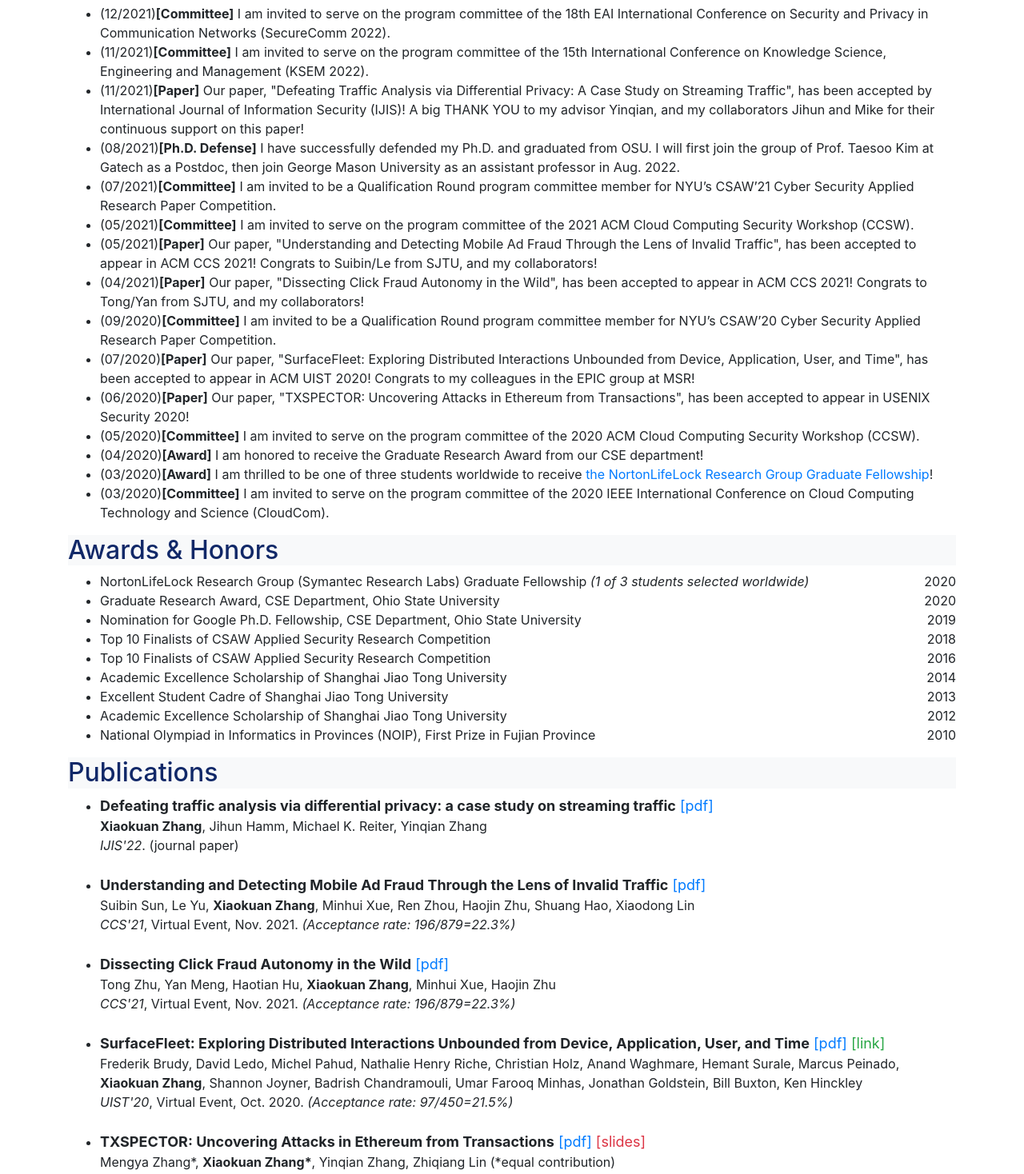
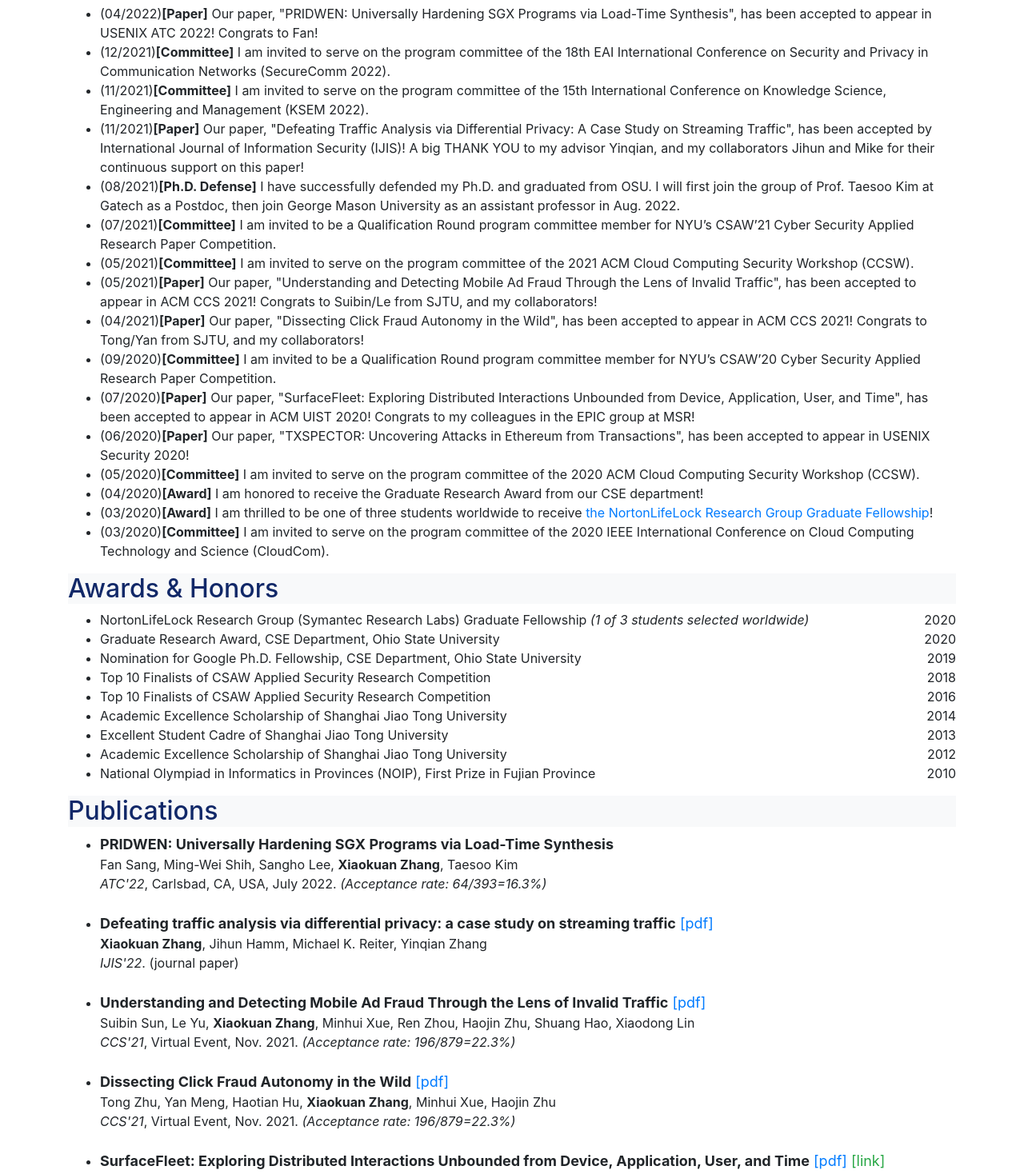
Before and after one commit to mainarke/mainarke.github.io, a plain HTML site: page index.html in a window 1280 px wide. Shown: the part 710-2178 px from the top of the page at 80% size. Drawn offline with Linux system fonts and the light colour scheme; a web font is replaced by a local one.

Commit message:
update Pridwen

```diff
--- a/index.html
+++ b/index.html
@@ -110,6 +110,7 @@
 					<span class="anchor" id="news"></span>
 					<h2 class="bg-light h2color">News</h2>
 					<ul>
+						<li>(04/2022)<b>[Paper]</b> Our paper, "PRIDWEN: Universally Hardening SGX Programs via Load-Time Synthesis", has been accepted to appear in USENIX ATC 2022! Congrats to Fan!</li>
 						<li>(12/2021)<b>[Committee]</b> I am invited to serve on the program committee of the 18th EAI International Conference on Security and Privacy in Communication Networks (SecureComm 2022).</li>
 						<li>(11/2021)<b>[Committee]</b> I am invited to serve on the program committee of the 15th International Conference on Knowledge Science, Engineering and Management (KSEM 2022).</li>
 						<li>(11/2021)<b>[Paper]</b> Our paper, "Defeating Traffic Analysis via Differential Privacy: A Case Study on Streaming Traffic", has been accepted by International Journal of Information Security (IJIS)! A big THANK YOU to my advisor Yinqian, and my collaborators Jihun and Mike for their continuous support on this paper!</li>
@@ -152,9 +153,15 @@
 					<h2 class="bg-light  h2color">Publications</h2>
 					<ul>
 						<li>
+							<font size="4"><b>PRIDWEN: Universally Hardening SGX Programs via Load-Time Synthesis</b>
+							 <!-- <a class="text-important" href="assets/papers/ccs21_zhu.pdf" target="_blank">[pdf]</a>  -->
+							</font>
+							<br>Fan Sang, Ming-Wei Shih, Sangho Lee, <b>Xiaokuan Zhang</b>, Taesoo Kim
+							<br><i>ATC'22</i>, Carlsbad, CA, USA, July 2022. <i>(Acceptance rate: 64/393=16.3%)</i>
+						</li>
+						<br>
+						<li>
                             <font size="4"><b>Defeating traffic analysis via differential privacy: a case study on streaming traffic</b> <a class="text-important" href="assets/papers/ijis22_zhang.pdf" target="_blank">[pdf]</a>
-                            <!-- <a class="text-danger" href="assets/slides/ndss19_zhang.pptx" target="_blank">[slides]</a> -->
-                            <!-- <a class="text-success" href="assets/NDSS2019/ndss19.bib" target="_blank">[bib]</a> -->
                             </font>
                             <br><b>Xiaokuan Zhang</b>, Jihun Hamm, Michael K. Reiter, Yinqian Zhang
                             <br><i>IJIS'22</i>. (journal paper)
@@ -192,8 +199,6 @@
 						<br>
 						<li>
 							<font size="4"><b>TXSPECTOR: Uncovering Attacks in Ethereum from Transactions</b>  <a class="text-important" href="assets/papers/sec20_zhang.pdf" target="_blank">[pdf]</a>
-							<a class="text-danger" href="assets/slides/acsac18_lu.pptx" target="_blank">[slides]</a>
-							<!-- <a class="text-success" href="assets/ACSAC2018/acsac18.bib" target="_blank">[bib]</a> -->
 							</font>
 							<br>Mengya Zhang*, <b>Xiaokuan Zhang*</b>, Yinqian Zhang, Zhiqiang Lin (*equal contribution)
 							<br><i>Security'20</i>, Virtual Event, Aug. 2020. <i>(Acceptance rate: 157/977=16.1%)</i>
```
